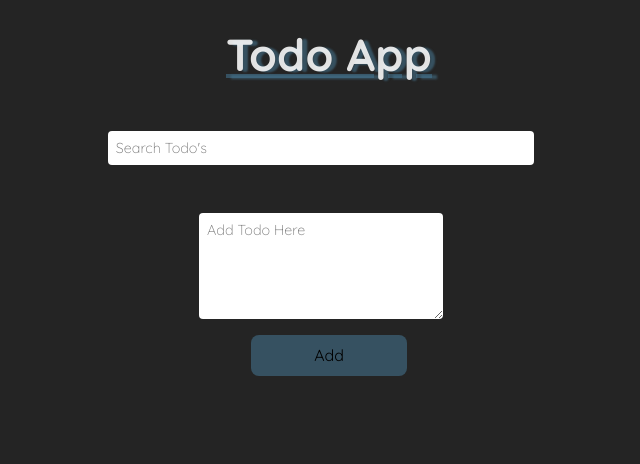
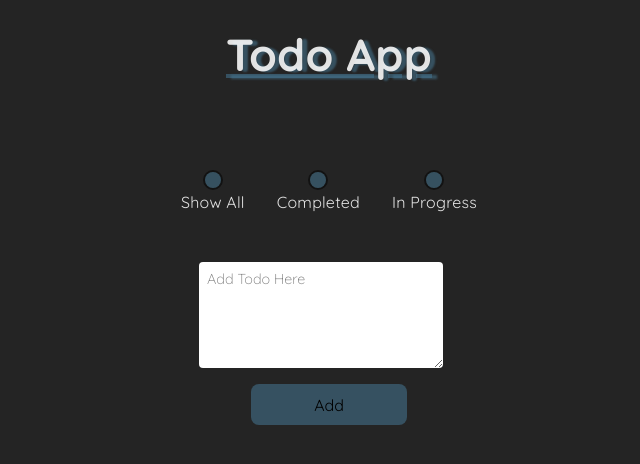
Before and after one commit to jayw1112/todo-list-app, a React (Vite) app: page / in a window 1280 px wide. Shown: the top 464 px of the page, without its empty margins (311-951 px from the left). Built offline with nearby package versions, Linux system fonts and the light colour scheme.

Commit message:
radio button almost complete - working on sort

```diff
--- a/src/App.jsx
+++ b/src/App.jsx
@@ -1,6 +1,8 @@
+import React, { useState } from 'react'
 import './App.css'
 import AddBox from './components/AddBox'
-import Search from './components/Search'
+import RadioInput from './components/RadioInput'
+// import Search from './components/Search'
 import Todo from './components/Todo'
 import { useTodo } from './hooks/useTodo'
 
@@ -18,10 +20,13 @@ function App() {
     drop,
   } = useTodo()
 
+  const [selectedRadio, setSelectedRadio] = useState('all')
+
   return (
     <div className='app'>
       <h1>Todo App</h1>
-      <Search />
+      {/* <Search /> */}
+      <RadioInput setSelectedRadio={setSelectedRadio} />
       <AddBox addTodo={addTodo} />
       <div>
         {todo.map((todo, index) => (
@@ -39,6 +44,7 @@ function App() {
             dragStart={(e) => dragStart(e, index)}
             dragEnter={(e) => dragEnter(e, index)}
             drop={drop}
+            selectedRadio={selectedRadio}
           />
         ))}
       </div>
--- a/src/components/Checkbox.jsx
+++ b/src/components/Checkbox.jsx
@@ -1,4 +1,4 @@
-import React, { useEffect, useState } from 'react'
+import React, { useEffect } from 'react'
 import classes from './Checkbox.module.css'
 
 const Checkbox = ({ todoId, isChecked, setIsChecked }) => {
--- /dev/null
+++ b/src/components/RadioInput.jsx
@@ -0,0 +1,26 @@
+import React from 'react'
+import classes from './RadioInput.module.css'
+
+const RadioInput = () => {
+  return (
+    <div className={classes.buttonContainer}>
+      <label className={classes.radioLabel} htmlFor='radio1'>
+        <input type='radio' name='radio' id='radio1' />
+        <span className={classes.customRadio} />
+        Show All
+      </label>
+      <label className={classes.radioLabel} htmlFor='radio2'>
+        <input type='radio' name='radio' id='radio2' />
+        <span className={classes.customRadio} />
+        Completed
+      </label>
+      <label className={classes.radioLabel} htmlFor='radio3'>
+        <input type='radio' name='radio' id='radio3' />
+        <span className={classes.customRadio} />
+        In Progress
+      </label>
+    </div>
+  )
+}
+
+export default RadioInput
--- /dev/null
+++ b/src/components/RadioInput.module.css
@@ -0,0 +1,110 @@
+.buttonContainer {
+  display: flex;
+  /* width: 5%; */
+  justify-content: space-between;
+  padding: 1rem;
+  margin: 1rem 10rem;
+  align-self: center;
+}
+
+.radioLabel {
+  display: flex;
+  flex-direction: column;
+  align-items: center;
+  text-align: center;
+  padding: 1rem;
+  /* position: absolute; */
+}
+
+.customRadio {
+  display: block;
+  width: 1rem;
+  height: 1rem;
+  border: 2px solid var(--grayBlack);
+  border-radius: 50%;
+  position: relative;
+}
+
+input[type='radio'] {
+  margin: 0 0;
+  width: 1rem;
+  opacity: 0;
+}
+
+/*
+input[type='radio'] {
+  margin: 0 0;
+  padding: 2rem;
+  width: 1rem;
+  height: 2.3rem;
+  opacity: 0; */
+/* clip-path: none; */
+/* } */
+
+/* input[type='radio']:checked + .radioLabel {
+  background-color: var(--blue);
+  color: var(--grayWhite);
+  border-radius: 8px;
+} */
+
+/* input[type='radio']:checked {
+  background-color: var(--blue);
+  background-image: url('../assets/radio-button.svg');
+  background-position: center;
+  background-repeat: no-repeat; */
+/* box-shadow: 1px 2px 28px 1px var(--blue); */
+/* -webkit-box-shadow: 1px 2px 28px 1px var(--grayWhite); */
+/* -moz-box-shadow: 1px 2px 28px 1px var(--blue); */
+/* } */
+
+/* .customRadio::before {
+  content: '';
+  display: block;
+  width: 100%;
+  height: 100%;
+  border-radius: 50%;
+  background-color: var(--blue);
+  background-image: url('../assets/radio-button.svg');
+  background-position: center;
+  background-repeat: no-repeat; */
+/* box-shadow: 1px 2px 28px 1px var(--blue); */
+/* -webkit-box-shadow: 1px 2px 28px 1px var(--grayWhite); */
+/* -moz-box-shadow: 1px 2px 28px 1px var(--blue); */
+/* } */
+
+/* input[type='radio']:checked + .radioLabel::after {
+  content: '';
+  display: block;
+  width: 100%;
+  height: 100%;
+  background-color: var(--blue);
+  background-image: url('../assets/check.svg');
+  background-position: center;
+  background-repeat: no-repeat;
+  box-shadow: 1px 2px 28px 1px var(--blue);
+  -webkit-box-shadow: 1px 2px 28px 1px var(--grayWhite);
+  -moz-box-shadow: 1px 2px 28px 1px var(--blue);
+} */
+
+input[type='radio']:checked + span.customRadio::before {
+  content: '';
+  display: block;
+  width: 50%;
+  height: 50%;
+  border-radius: 50%;
+  background-color: var(--blue);
+  position: absolute;
+  top: 25%;
+  left: 25%;
+}
+
+.customRadio::before {
+  content: '';
+  display: block;
+  width: 100%;
+  height: 100%;
+  border-radius: 50%;
+  background-color: var(--blue);
+  background-position: center;
+  background-repeat: no-repeat;
+}
--- a/src/components/Todo.jsx
+++ b/src/components/Todo.jsx
@@ -1,4 +1,4 @@
-import { useState } from 'react'
+import { useState, useEffect } from 'react'
 import classes from './Todo.module.css'
 import Checkbox from './Checkbox'
 
@@ -15,9 +15,12 @@ const Todo = ({
   dragStart,
   dragEnter,
   drop,
+  selectedRadio,
 }) => {
   const [editedText, setEditedText] = useState(text)
   const isEditing = editingTodo && editingTodo.id === id
+
+  const [isVisible, setIsVisible] = useState(true)
 
   const initialState = () => {
     const savedState = localStorage.getItem(`checkbox-${id}`)
@@ -58,7 +61,17 @@ const Todo = ({
   //     saveHandler()
   //   }
 
-  return (
+  useEffect(() => {
+    if (selectedRadio === 'completed') {
+      setIsVisible(isChecked)
+    } else if (selectedRadio === 'inProgress') {
+      setIsVisible(!isChecked)
+    } else {
+      setIsVisible(true)
+    }
+  }, [selectedRadio, isChecked])
+
+  return isVisible ? (
     <div
       className={classes.todo}
       draggable
@@ -113,7 +126,7 @@ const Todo = ({
         </div>
       )}
     </div>
-  )
+  ) : null
 }
 
 export default Todo
```
Also changed, not shown: src/assets/radio-button.svg (added).
